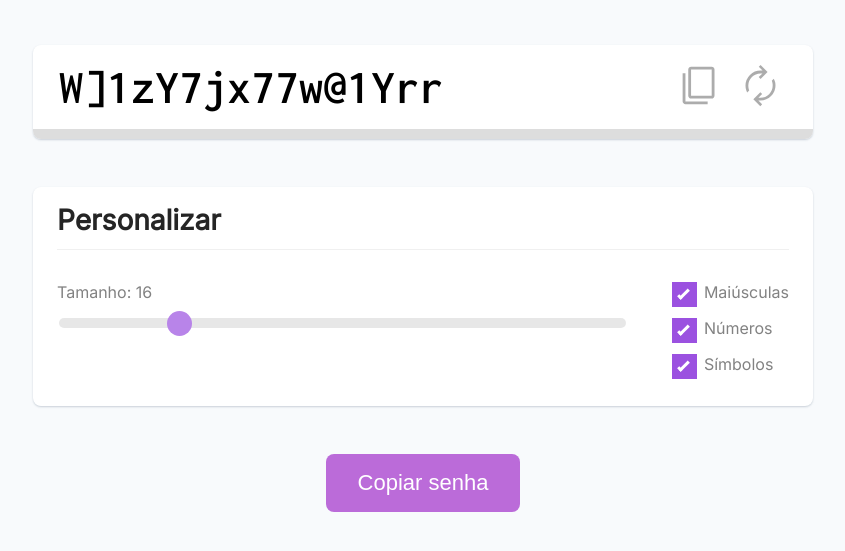
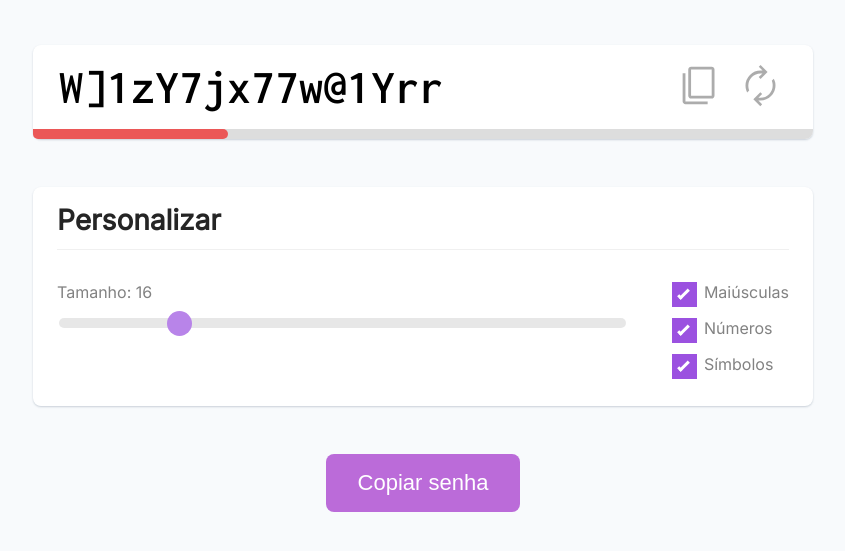
Before and after one commit to EderSouza93/GeradorDeSenha, a plain HTML site: page Index.html in a window 1280 px wide. Shown: the part 119-670 px from the top of the page, without its empty margins (217-1062 px from the left). Drawn offline with Linux system fonts and the light colour scheme.

Commit message:
Ajunstando Bar - Correção de bugs

```diff
--- a/Index.html
+++ b/Index.html
@@ -37,8 +37,7 @@
         <div class="security-indicator">
             <div
                 id="security-indicator-bar"
-                class="bar"
-                style="width:90%">
+                class="bar critical">
             </div>
         </div>
     </section>
@@ -91,7 +90,7 @@
         const upperCaseCheckEl = document.querySelector("#uppercase-check")
         const numberCheckEl = document.querySelector("#number-check")
         const symbolCheckEl = document.querySelector("#symbol-check")
-        const securityIndicatorBar = document.querySelector("#security-indicator-bar")
+        const securityIndicatorBarEl = document.querySelector("#security-indicator-bar")
         // **variável criada no escopo global com o valor 16 que é default
         let passwordLength = 16
         //função que gera a senha aleatória
@@ -131,11 +130,14 @@
             calculateQuality()
         }
 
-        function calculateQuality(){
+        function calculateQuality() {
             // 20% -> critico => 100% algo safe
             // 64/64 = 1 => 100%
 
-            const percent = Math.round(passwordLength / 64) * 100
+            const percent = Math.round((passwordLength / 64) * 100)
+
+
+            securityIndicatorBarEl.style.width = `${percent}%`
         }
         //Função que utiliza a api do próprio navegador para copiar a senha
         function copy(){
```
